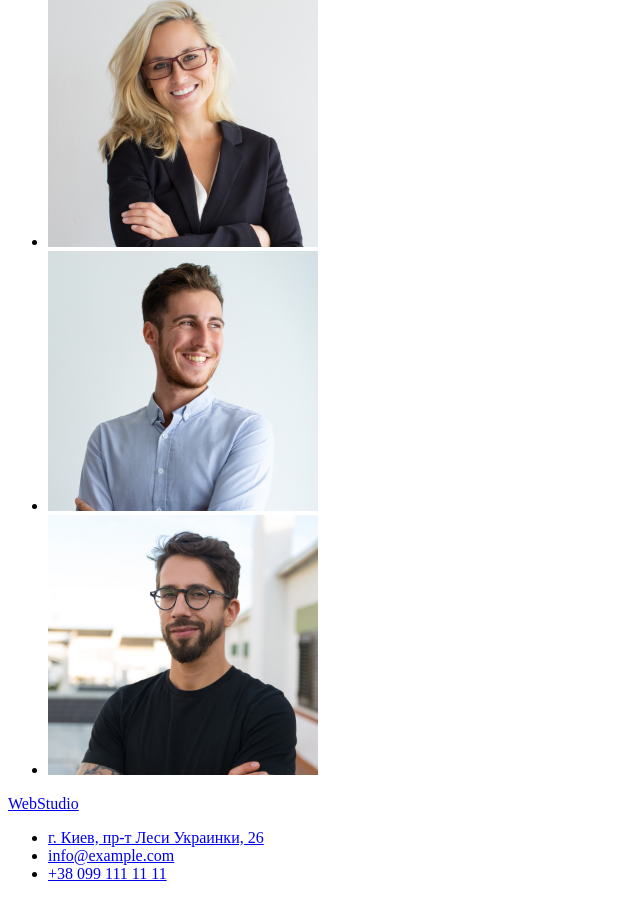
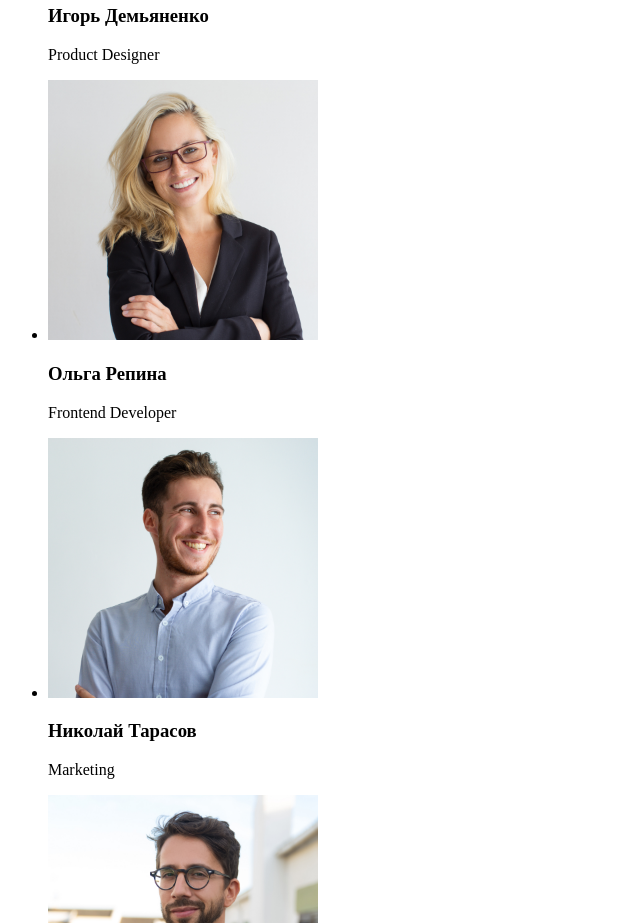
Before and after one commit to IrynaPohorilets/goit-markup-hw-01, a plain HTML site: page index.html in a window 1280 px wide. Shown: the part 1877-2800 px from the top of the page, without its empty margins (0-640 px from the left). Before the commit the page ends 2776 px from the top, so only its background shows below. Drawn offline with Linux system fonts and the light colour scheme.

Commit message:
add tim section2

```diff
--- a/index.html
+++ b/index.html
@@ -9,14 +9,14 @@
 <!-- Header section -->
 <header class="header"></header>
     <nav>
-        <a href="https://www.figma.com/file/oTYBECAN79dXy19hzWObO4/Web-Studio-(Version-2.1)?node-id=1%3A3">WebStudio</a>
+        <a class="logo" id="index.html" hrew>WebStudio</a>
         <ul>
         <li><a href="">Студия</a></li>
         <li><a href="">Портфолио</a></li>
         <li><a href="">Контакты</a></li>
         </ul>
         <li>
-        <a class="" hreg="mailto:info@example.com">info@example.com</a>
+        <a class="footer-link" href="mailto:info@example.com">info@example.com</a>
         </li>
         <li>
         <a class="" href="tel:+380991111111">+38 099 111 11 11</a>
@@ -78,57 +78,47 @@
         <li class="about-tim1">
             <img class="adout-tim1-img"
             src="./images/tim/img.jpg" alt="People 1" width="270" height="260" />
-
+<h3>Игорь Демьяненко</h3>
+<p>Product Designer</p>
         </li>
         <li class="about-tim2">
             <img class="about-tim2-img"
             src="./images/tim/img1.jpg" alt="People 2" width="270" height="260" />
-
+<h3>Ольга Репина</h3>
+<p>Frontend Developer</p>
         </li>
         <li class="about-tim3">
             <img class="about-tim3-img"
             src="./images/tim/img2.jpg" alt="People 3" width="270" height="260" />
-
+<h3>Николай Тарасов</h3>
+<p>Marketing</p>
         </li>
         <li class="adout-tim4">
             <img class="about-tim4-img"
             src="./images/tim/img3.jpg" alt="People 4" width="270" height="260" />
-
+<h3>Михаил Ермаков</h3>
+<p>UI Designer</p>
         </li>
-
-
-
     </ul>
-
-
-
-
 </section>
 </main>
 <!-- Footer section -->
-
-
-<!--Contacts section-->
-<section class="contacts" id="contacts">
-<div class="contacts-group">
-    <a href="https://www.figma.com/file/oTYBECAN79dXy19hzWObO4/Web-Studio-(Version-2.1)?node-id=1%3A3">WebStudio</a>
-        <addres>
-        <ul>
-            <li class="contacts-item">
-            <a class="contacts-link" href="https://goo.gl/maps/Yb8iC36x8tru1GQm8" target="_blank" rel="noopener noreferrer">г. Киев, пр-т Леси Украинки, 26 </a>
-            </li>
-            <li class="contacts-link">
-            <a class="contacts-link" href="mailto:info@example.com">info@example.com</a>
-            </li>
-            <li class="contacts-link">
-            <a class="contacts-link" href="tel:+380991111111">+38 099 111 11 11</a>
-            </li>
-        </ul>
+<footer class="footer">
+    <a class="logo" id="index.html" hrew>WebStudio</a>
+    <address class="footer-address">
+<ul class="footer-list">
+    <li class="footer-item">
+        <a class="footer-link" href="https://goo.gl/maps/Yb8iC36x8tru1GQm8" target="_blank"
+            rel="noopener noreferrer">г. Киев, пр-т Леси Украинки, 26 </a>
+    </li>
+    <li class="footer-link">
+        <a class="footer-link" href="mailto:info@example.com">info@example.com</a>
+    </li>
+    <li class="footer-link">
+        <a class="footer-link" href="tel:+380991111111">+38 099 111 11 11</a>
+    </li>
+</ul>
     </address>
-    </section>
-</div>
-
-</main>
-<footer class="footer"></footer>
+</footer>
 </body>
 </html>
```
